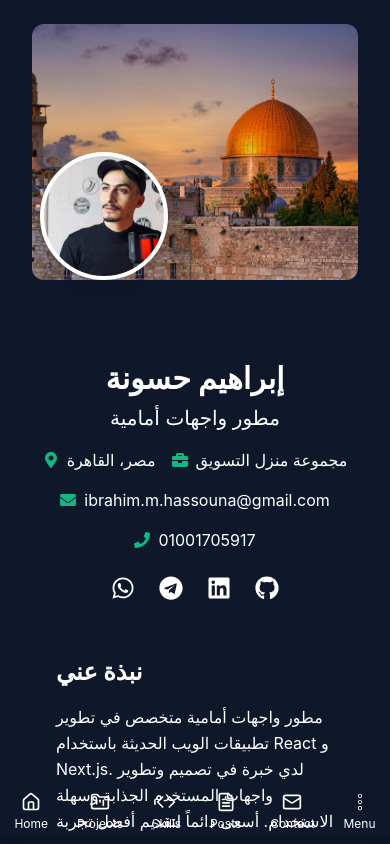
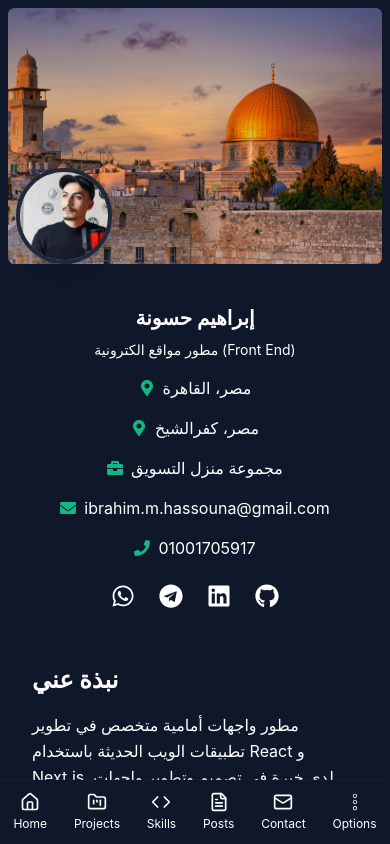
Before and after one commit to ibrahimhassona/ibhs, a Next.js app: page /en in a window 390 px wide. Built offline with nearby package versions, Linux system fonts and the light colour scheme.

Commit message:
Mobile Menu

```diff
--- a/app/[locale]/layout.jsx
+++ b/app/[locale]/layout.jsx
@@ -45,14 +45,14 @@ export default async function RootLayout({ children, params: { locale } }) {
     <html lang={locale} dir={locale === "ar" ? "rtl" : "ltr"}>
       <body
         className={`${locale == "ar" ? cairo.className : poppins.variable
-          } grid grid-cols-4  mx-auto  h-screen gap-2 max-md:flex max-md:flex-col`}
+          } grid grid-cols-4  mx-auto  h-screen gap-2 max-md:flex max-md:flex-col max-md:overflow-hidden`}
       >
         <Providers>
             <DarkModeProvider>
           <NextIntlClientProvider locale={locale} messages={messages}>
             {/* <Header /> */}
               <SideBar />
-              <div className=" col-span-3 h-screen overflow-y-auto px-2 shadow-xl">{children}</div>
+              <div className=" col-span-3 h-screen overflow-y-auto px-2 shadow-xl max-md:pb-14 ">{children}</div>
               <MobileNavBar />
               {/* <Footer /> */}
           </NextIntlClientProvider>
--- a/app/[locale]/page.tsx
+++ b/app/[locale]/page.tsx
@@ -17,8 +17,10 @@
 import { motion } from "framer-motion";
 import { FaWhatsapp, FaTelegram, FaLinkedin, FaGithub, FaMapMarkerAlt, FaBriefcase, FaEnvelope, FaPhone } from "react-icons/fa";
 import Image from "next/image";
+import { useDarkMode } from "@/lib/DarkModeContext";
 
 export default function Profile() {
+  const {isDarkMode}=useDarkMode()
   const principles = [
     "دراسة المشروع",
     "دراسة التصميم",
@@ -40,6 +42,7 @@ export default function Profile() {
 
   const contactInfo = [
     { icon: FaMapMarkerAlt, text: "مصر، القاهرة" },
+    { icon: FaMapMarkerAlt, text: "مصر، كفرالشيخ" },
     { icon: FaBriefcase, text: "مجموعة منزل التسويق" },
     { icon: FaEnvelope, text: "ibrahim.m.hassouna@gmail.com" },
     { icon: FaPhone, text: "01001705917" }
@@ -52,15 +55,15 @@ export default function Profile() {
       animate={{ opacity: 1 }}
       transition={{ duration: 0.5 }}
     >
-      <div className="container mx-auto p-6">
-        {/* Cover & Profile Section */}
+      <div className=" mx-auto py-2">
+        {/*------------- Cover & Profile Section -------------*/}
         <motion.div
-          className="relative mb-20"
+          className="relative mb-10"
           initial={{ y: 20, opacity: 0 }}
           animate={{ y: 0, opacity: 1 }}
           transition={{ duration: 0.6 }}
         >
-          <div className="h-64 w-full rounded-xl overflow-hidden">
+          <div className="h-64 w-full rounded-md overflow-hidden">
             <Image
               src="/cover.jpg"
               alt="Cover"
@@ -75,7 +78,7 @@ export default function Profile() {
             animate={{ scale: 1 }}
             transition={{ delay: 0.3, duration: 0.5 }}
           >
-            <div className="relative w-32 h-32 rounded-full border-4 border-white overflow-hidden bg-white shadow-lg">
+            <div className={`relative w-32 h-32 max-md:w-24 max-md:h-24 rounded-full border-4  overflow-hidden  shadow-lg ${!isDarkMode ? "border-slate-800" : " border-gray-200"}`}>
               <Image
                 src="/me.jpg"
                 alt="Profile"
@@ -87,18 +90,18 @@ export default function Profile() {
           </motion.div>
         </motion.div>
 
-        {/* Personal Info */}
+        {/* ------ Personal Info ------ */}
         <motion.div
           className="text-center mb-8"
           initial={{ y: 20, opacity: 0 }}
           animate={{ y: 0, opacity: 1 }}
           transition={{ delay: 0.4, duration: 0.6 }}
         >
-          <h1 className="text-3xl font-bold mb-2">إبراهيم حسونة</h1>
-          <p className="text-xl  mb-4">مطور واجهات أمامية</p>
+          <h1 className="text-3xl max-md:text-xl font-bold mb-2">إبراهيم حسونة</h1>
+          <p className="text-xl max-md:text-sm  mb-4">{`مطور مواقع الكترونية (Front End)`}</p>
 
-          {/* Contact Info */}
-          <div className="flex flex-wrap justify-center gap-4 mb-6">
+          {/* ------ Contact Info ------ */}
+          <div className="flex flex-wrap max-md:flex-col max-md:items-center justify-center gap-4 mb-6">
             {contactInfo.map((item, index) => (
               <motion.div
                 key={index}
@@ -133,7 +136,7 @@ export default function Profile() {
           </div>
         </motion.div>
 
-        {/* About Me */}
+        {/* ---------- About Me----------  */}
         <motion.div
           className=" rounded-xl p-6 shadow-sm mb-8"
           initial={{ y: 20, opacity: 0 }}
@@ -148,7 +151,7 @@ export default function Profile() {
           </p>
         </motion.div>
 
-        {/* Principles */}
+        {/* --------- Principles---------  */}
         <motion.div
           className="mb-8"
           initial={{ opacity: 0 }}
@@ -160,7 +163,7 @@ export default function Profile() {
             {principles.map((principle, index) => (
               <motion.div
                 key={index}
-                className=" p-4 rounded-xl shadow-sm border border-emerald-500/20 cust-trans transition-shadow"
+                className=" p-4 rounded-sm shadow-sm border border-emerald-500/20 cust-trans transition-shadow"
                 initial={{ scale: 0.8, opacity: 0 }}
                 animate={{ scale: 1, opacity: 1 }}
                 transition={{
--- a/app/componentes/MobileNavBar.jsx
+++ b/app/componentes/MobileNavBar.jsx
@@ -1,3 +1,5 @@
+"use client";
+import { useDarkMode } from "@/lib/DarkModeContext";
 import { Home, FolderKanban, Code, FileText, Mail } from "lucide-react";
 import Link from "next/link";
 import { CiMenuKebab } from "react-icons/ci";
@@ -9,12 +11,19 @@ const MobileNavBar = () => {
     { icon: <Code size={20} />, url: "/skills", label: "Skills" },
     { icon: <FileText size={20} />, url: "/posts", label: "Posts" },
     { icon: <Mail size={20} />, url: "/contact", label: "Contact" },
-    { icon: <CiMenuKebab size={20} />, url: "/contact", label: "Menu" }
   ];
-
+  const { isDarkMode, toggleDarkMode } = useDarkMode();
   return (
-    <nav className="fixed bottom-0 left-0 right-0  hidden max-md:block">
-      <div className="flex justify-around items-center h-16">
+    <nav
+      className={`fixed bottom-0 left-0 right-0  hidden max-md:block  ${
+        !isDarkMode ? "dark" : "light"
+      }`}
+    >
+      <div
+        className={`${
+          !isDarkMode ? "shadow-slate-700" : " shadow-gray-300"
+        }  shadow flex justify-around items-center h-16`}
+      >
         {navItems.map((item) => (
           <Link
             key={item.url}
@@ -25,6 +34,10 @@ const MobileNavBar = () => {
             <span className="text-xs mt-1">{item.label}</span>
           </Link>
         ))}
+        <button className="flex flex-col items-center justify-center">
+          <CiMenuKebab size={20} />
+          <span className="text-xs mt-1">Options</span>
+        </button>
       </div>
     </nav>
   );
```
